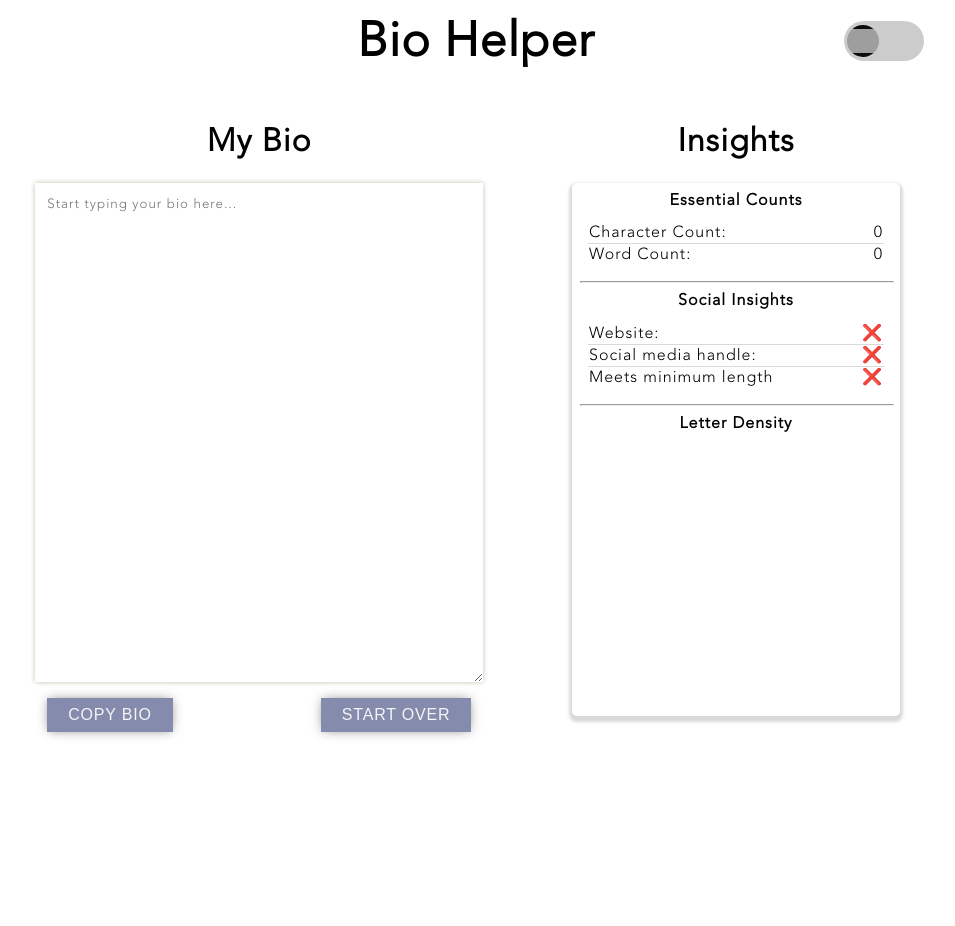
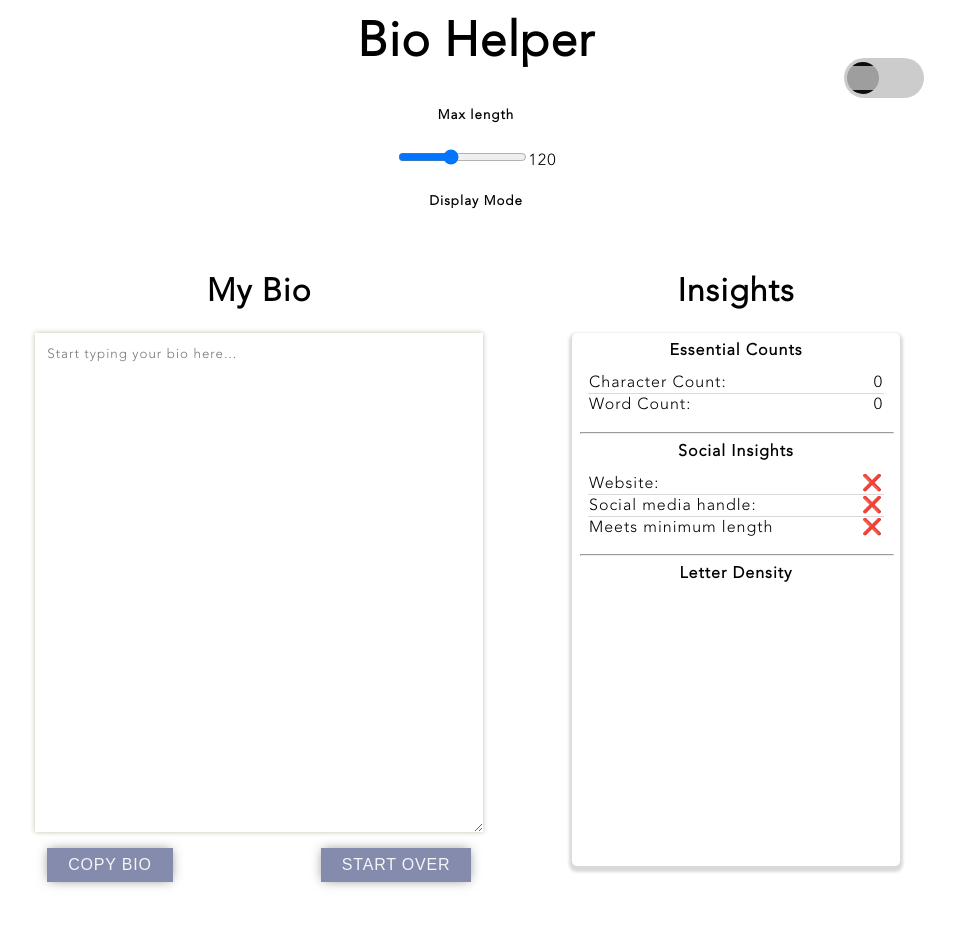
Before and after one commit to DruSerkes/bio-helper, a React (Create React App) app: page / in a window 1280 px wide. Shown: the top 926 px of the page, without its empty margins (164-1119 px from the left). Before the commit the page ends 800 px from the top, so only its background shows below. Built offline with nearby package versions, Linux system fonts and the light colour scheme; grey boxes are pictures that could not be loaded.

Commit message:
Add range input

```diff
--- a/src/App.tsx
+++ b/src/App.tsx
@@ -15,7 +15,9 @@ const { useState } = React;
 export const App: React.FC = () => {
   const [darkMode, setDarkMode] = useState(false);
   const [bio, setBio] = useLocalStorage('user-bio', '');
+  const [maxLength, setMaxLength] = useState(120);
   const toggleDarkMode = () => setDarkMode(previousMode => !previousMode);
+  const handleChangeMaxLength = (e: React.ChangeEvent<HTMLInputElement>): void => setMaxLength(Number(e.target.value));
   return (
     <div className={`App ${darkMode ? 'dark' : ''}`}>
       <header>
@@ -24,6 +26,32 @@ export const App: React.FC = () => {
           <input type="checkbox" checked={darkMode} onChange={toggleDarkMode} />
           <span className={`slider round ${darkMode ? 'sun' : 'moon'}`}></span>
         </label>
+
+        <div className="options-container">
+          <div className="col-1">
+            <h5>Max length</h5>
+            <div className="range-container">
+              <input
+                type="range"
+                name="max-length"
+                id="max-length"
+                min="40"
+                max="240"
+                step="5"
+                value={maxLength}
+                onChange={handleChangeMaxLength}
+              />
+              <output>{maxLength}</output>
+            </div>
+          </div>
+          <div className="col-2">
+
+          </div>
+          <div className="col-3">
+            <h5>Display Mode</h5>
+
+          </div>
+        </div>
 
 
       </header>
```
